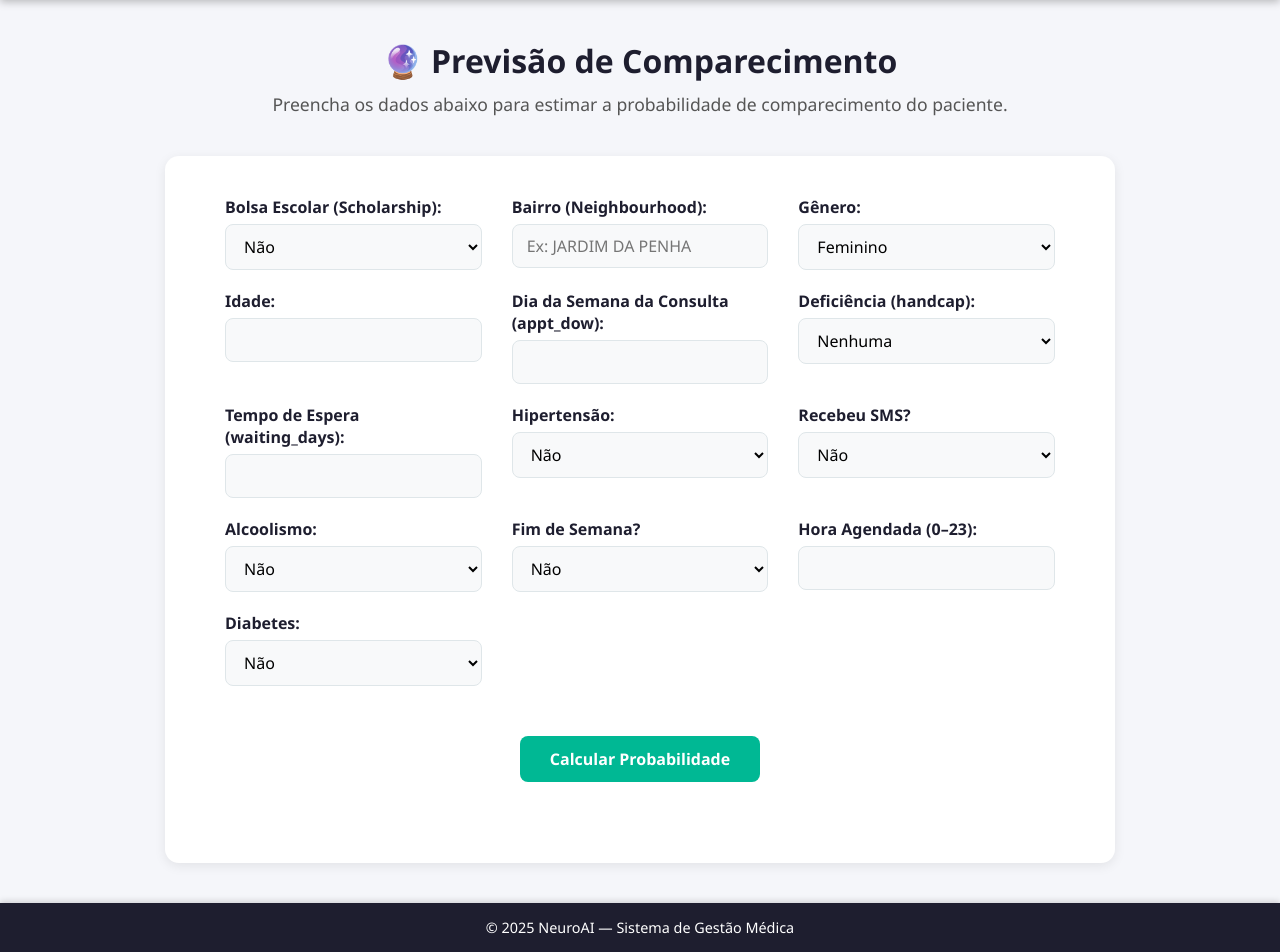
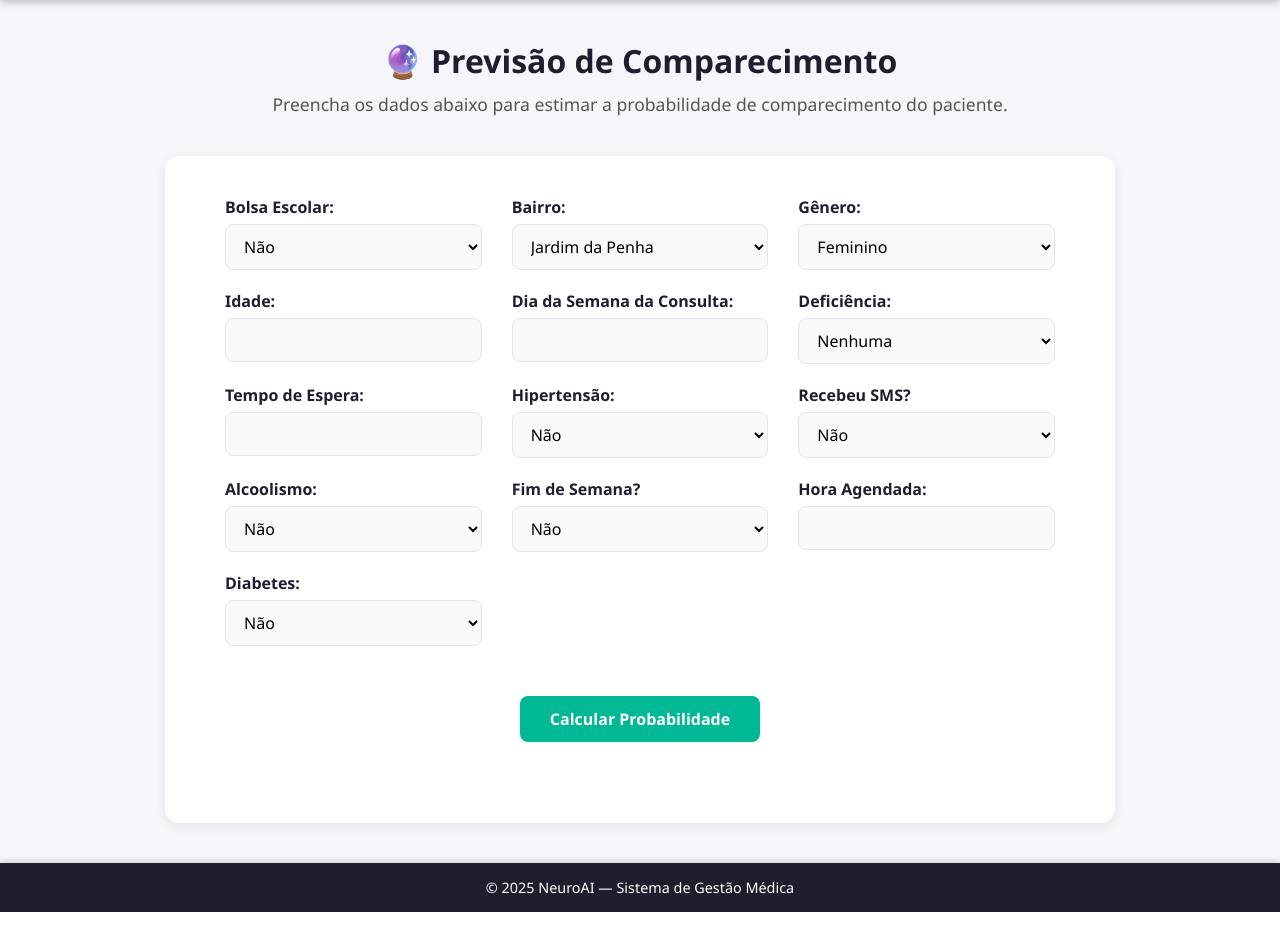
Before and after one commit to matheusmoyaoliveira/python-sprint-privado-4, a Flask app: page /predict/view in a window 1280 px wide. Shown: the part 61-1013 px from the top of the page. After the commit the page ends 973 px from the top, so only its background shows below. Run offline with Flask 3, Linux system fonts and the light colour scheme.

Commit message:
melhorando para o usuario

```diff
--- a/static/js/predict.js
+++ b/static/js/predict.js
@@ -1,7 +1,7 @@
 document.addEventListener("DOMContentLoaded", () => {
   const form = document.querySelector(".form-predict");
 
-  // área de resultado abaixo do botão
+  // Cria a área de resultado logo abaixo do botão
   const resultContainer = document.createElement("div");
   resultContainer.id = "predict-result";
   resultContainer.style.marginTop = "16px";
@@ -9,23 +9,37 @@ document.addEventListener("DOMContentLoaded", () => {
   resultContainer.style.fontSize = "1.05rem";
   form.appendChild(resultContainer);
 
+  // Funções auxiliares
   const to01 = (v) => (v === "1" || v === "Sim" ? 1 : 0);
   const toInt = (v, d = 0) => {
     const n = parseInt(String(v).trim(), 10);
     return Number.isFinite(n) ? n : d;
   };
 
+  // Mapeamento de bairros para valores numéricos usados pelo modelo
+  const neighbourhoodMap = {
+    "JARDIM DA PENHA": 1,
+    "ITARARÉ": 2,
+    "MARUÍPE": 3,
+    "CENTRO": 4,
+    "SANTA LÚCIA": 5,
+    "ILHA DO PRÍNCIPE": 6,
+    "JESUS DE NAZARÉ": 7,
+    "SANTO ANTÔNIO": 8,
+  };
+
   form.addEventListener("submit", async (e) => {
     e.preventDefault();
 
-    // Se o input do bairro for texto, vira 0 (ou troca por um código)
-    const rawNeighbour = form.neighbourhood.value;
-    const neighbourhood = toInt(rawNeighbour, 0);
+    // Converte o bairro selecionado para número
+    const selectedNeighbour = form.neighbourhood.value.toUpperCase().trim();
+    const neighbourhood = neighbourhoodMap[selectedNeighbour] || 0;
 
+    // Monta o corpo JSON que será enviado
     const data = {
       scholarship: toInt(form.scholarship.value),
       neighbourhood,
-      gender: form.gender.value === "M" ? 1 : 0, // F->0, M->1
+      gender: form.gender.value === "M" ? 1 : 0, // F -> 0, M -> 1
       age: toInt(form.age.value),
       appt_dow: toInt(form.appt_dow.value),
       handcap: toInt(form.handcap.value),
@@ -47,24 +61,34 @@ document.addEventListener("DOMContentLoaded", () => {
 
       const payload = await res.json();
 
+      // Se der erro, mostra mensagem vermelha
       if (!res.ok) {
         console.error("Erro API:", payload);
-        resultContainer.innerHTML = `<p style="color:#d9534f">Erro: ${payload?.erro || "Falha ao calcular previsão."}</p>`;
+        resultContainer.innerHTML = `
+          <p style="color:#d9534f">
+            Erro: ${payload?.erro || "Falha ao calcular previsão."}
+          </p>`;
         return;
       }
 
-      const prob = payload.probabilidade; // número
+      // Exibe o resultado formatado
+      const prob = payload.probabilidade;
       const probStr = payload.probabilidade_str || `${Number(prob).toFixed(2)}%`;
+      const interpret = payload.interpretacao || "";
 
       resultContainer.innerHTML = `
         <p class="prob-value">
-          <strong>Probabilidade de Comparecimento:</strong> ${probStr}<br/>
-          <span style="opacity:.9">${payload.interpretacao || ""}</span>
+          <strong>Probabilidade de Comparecimento:</strong>
+          <span style="color:#198754">${probStr}</span><br/>
+          <span style="color:#198754;font-weight:600">${interpret}</span>
         </p>
       `;
     } catch (err) {
       console.error(err);
-      resultContainer.innerHTML = `<p style="color:#d9534f">Erro ao conectar com o servidor. Verifique a API.</p>`;
+      resultContainer.innerHTML = `
+        <p style="color:#d9534f">
+          Erro ao conectar com o servidor. Verifique a API.
+        </p>`;
     }
   });
 });
--- a/templates/predict.html
+++ b/templates/predict.html
@@ -9,10 +9,11 @@
   <p>Preencha os dados abaixo para estimar a probabilidade de comparecimento do paciente.</p>
 </section>
 
-<form method="POST" action="{{ url_for('prever_comparecimento') }}" class="form-predict">
+
+<form method="POST" class="form-predict">
   <div class="form-grid">
     <div>
-      <label>Bolsa Escolar (Scholarship):</label>
+      <label>Bolsa Escolar:</label>
       <select name="scholarship" required>
         <option value="0">Não</option>
         <option value="1">Sim</option>
@@ -20,8 +21,17 @@
     </div>
 
     <div>
-      <label>Bairro (Neighbourhood):</label>
-      <input type="text" name="neighbourhood" placeholder="Ex: JARDIM DA PENHA" required>
+      <label>Bairro:</label>
+      <select name="neighbourhood" required>
+        <option value="JARDIM DA PENHA">Jardim da Penha</option>
+        <option value="ITARARÉ">Itararé</option>
+        <option value="MARUÍPE">Maruípe</option>
+        <option value="CENTRO">Centro</option>
+        <option value="SANTA LÚCIA">Santa Lúcia</option>
+        <option value="ILHA DO PRÍNCIPE">Ilha do Príncipe</option>
+        <option value="JESUS DE NAZARÉ">Jesus de Nazaré</option>
+        <option value="SANTO ANTÔNIO">Santo Antônio</option>
+      </select>
     </div>
 
     <div>
@@ -38,12 +48,12 @@
     </div>
 
     <div>
-      <label>Dia da Semana da Consulta (appt_dow):</label>
+      <label>Dia da Semana da Consulta:</label>
       <input type="number" name="appt_dow" min="0" max="6" required>
     </div>
 
     <div>
-      <label>Deficiência (handcap):</label>
+      <label>Deficiência:</label>
       <select name="handcap" required>
         <option value="0">Nenhuma</option>
         <option value="1">Leve</option>
@@ -54,7 +64,7 @@
     </div>
 
     <div>
-      <label>Tempo de Espera (waiting_days):</label>
+      <label>Tempo de Espera:</label>
       <input type="number" name="waiting_days" min="0" required>
     </div>
 
@@ -91,7 +101,7 @@
     </div>
 
     <div>
-      <label>Hora Agendada (0–23):</label>
+      <label>Hora Agendada:</label>
       <input type="number" name="sched_hour" min="0" max="23" required>
     </div>
 
@@ -107,6 +117,7 @@
   <button type="submit" class="btn btn-success">Calcular Probabilidade</button>
 </form>
 
+
 <script defer src="{{ url_for('static', filename='js/predict.js') }}"></script>
 
 {% endblock %}
```
